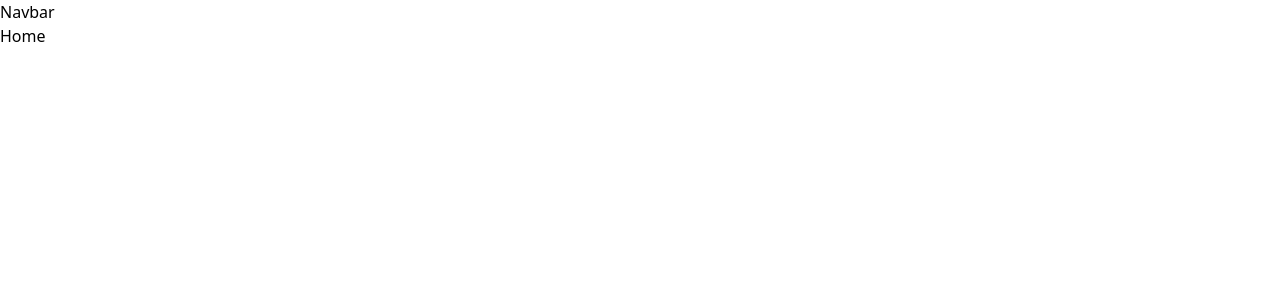
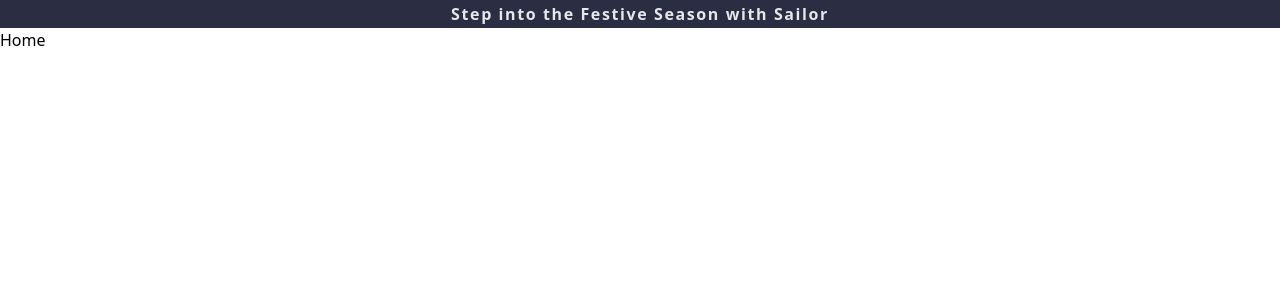
Before and after one commit to ahamedasif07/project-sailor, a React (Vite) app: page / in a window 1280 px wide. Shown: the top 300 px of the page. Built offline with nearby package versions, Linux system fonts and the light colour scheme.

Commit message:
data done

```diff
--- /dev/null
+++ b/src/Components/NavBar/TopNavBar.jsx
@@ -0,0 +1,13 @@
+import React from "react";
+
+const TopNavBar = () => {
+  return (
+    <div>
+      <h2 className="bg-[#2B2D42] py-[2px] text-gray-200 font-semibold text-center tracking-widest ">
+        Step into the Festive Season with Sailor
+      </h2>
+    </div>
+  );
+};
+
+export default TopNavBar;
--- a/src/MainLayOut.jsx
+++ b/src/MainLayOut.jsx
@@ -1,10 +1,11 @@
 import React from "react";
 import { Outlet } from "react-router-dom";
+import Navbar from "./Navbar";
 
 const MainLayOut = () => {
   return (
     <div>
-      <h2>Navbar</h2>
+      <Navbar />
       <Outlet />
     </div>
   );
--- /dev/null
+++ b/src/Navbar.jsx
@@ -0,0 +1,14 @@
+import React from "react";
+import TopNavBar from "./Components/NavBar/TopNavBar";
+
+const Navbar = () => {
+  return (
+    <div>
+      <div>
+        <TopNavBar />
+      </div>
+    </div>
+  );
+};
+
+export default Navbar;
```
